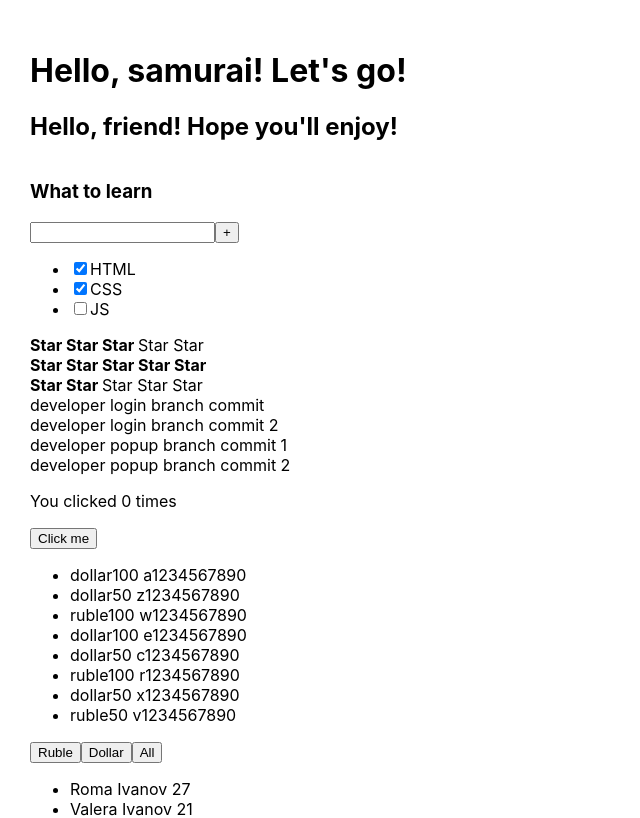
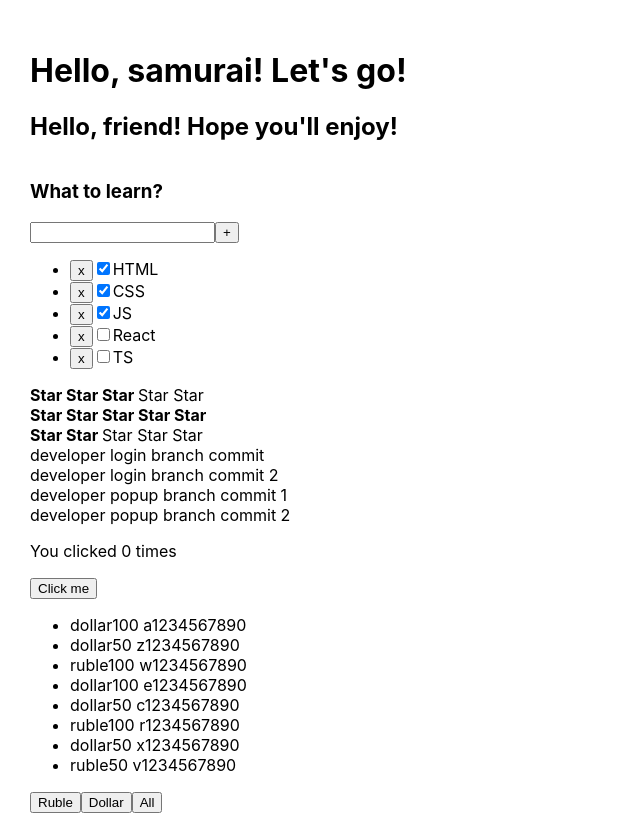
Before and after one commit to IJTINK7/Practice, a React (Create React App) app: page / in a window 1280 px wide. Shown: the top 818 px of the page, without its empty margins (0-640 px from the left). Built offline with nearby package versions, Linux system fonts and the light colour scheme.

Commit message:
Adding "removeTask" button and connecting it to the "removeTaskFunction" function

```diff
--- a/src/App.tsx
+++ b/src/App.tsx
@@ -7,6 +7,7 @@ import {TestFilterComponent} from "./TestFilterComponent";
 
 type FilterType = 'All' | 'Dollar' | 'Ruble';
 function App() {
+
 	let [count, setCount] = useState(0);
 	const clickButton= () => {
 		setCount(++count);
@@ -21,6 +22,7 @@ function App() {
 		{banknote: 'dollar', nominal: 50, number: ' x1234567890'},
 		{banknote: 'ruble', nominal: 50, number: ' v1234567890'}
 	];
+
 	let[buttonValue, setButtonValue] = useState<FilterType>("All");
 	let filteredMoney = money;
 	if (buttonValue === 'Ruble'){
@@ -34,10 +36,23 @@ function App() {
 		setButtonValue(keyValue);
 	}
 
+	let [tasks, setTasks] = useState([
+		{id: 1, checked: true, name: "HTML"},
+		{id: 2, checked: true, name: "CSS"},
+		{id: 3, checked: true, name: "JS"},
+		{id: 4, checked: false, name: "React"},
+		{id: 5, checked: false, name: "TS"},
+	]);
+
+	const removeTaskFunction = (taskId:number)=>{
+		setTasks(tasks.filter(el => el.id !== taskId));
+	}
+
+
 	return (
 		<div className="App">
 			<Greeting/>
-			<ToDoList/>
+			<ToDoList title={"What to learn?"} list={tasks} removeTask={removeTaskFunction}/>
 			<Rating value={3}/>
 			<Rating value={5}/>
 			<Rating value={2}/>
--- a/src/ToDoList.tsx
+++ b/src/ToDoList.tsx
@@ -1,15 +1,33 @@
 import React from "react";
 
-const ToDoList = () => {
+type ToDoListType ={
+	title: string;
+	list: Array<TasksType>;
+	removeTask: (taskId:number)=> void;
+}
+
+type TasksType ={
+	id: number;
+	checked: boolean;
+	name: string;
+}
+
+const ToDoList = (props:ToDoListType) => {
 	return (
 		<div>
-			<h3>What to learn</h3>
+			<h3>{props.title}</h3>
 			<input/>
 			<button>+</button>
 			<ul>
-				<li><input type={"checkbox"} checked={true}/>HTML</li>
-				<li><input type={"checkbox"} checked={true}/>CSS</li>
-				<li><input type={"checkbox"} checked={false}/>JS</li>
+				{props.list.map((el) => {
+					return (
+						<li key={el.id}>
+							<button onClick={() => {props.removeTask(el.id)}}>x</button>
+							<input type="checkbox" checked={el.checked}/>
+							<span>{el.name}</span>
+						</li>
+					)
+				})}
 			</ul>
 		</div>
 	);
```
